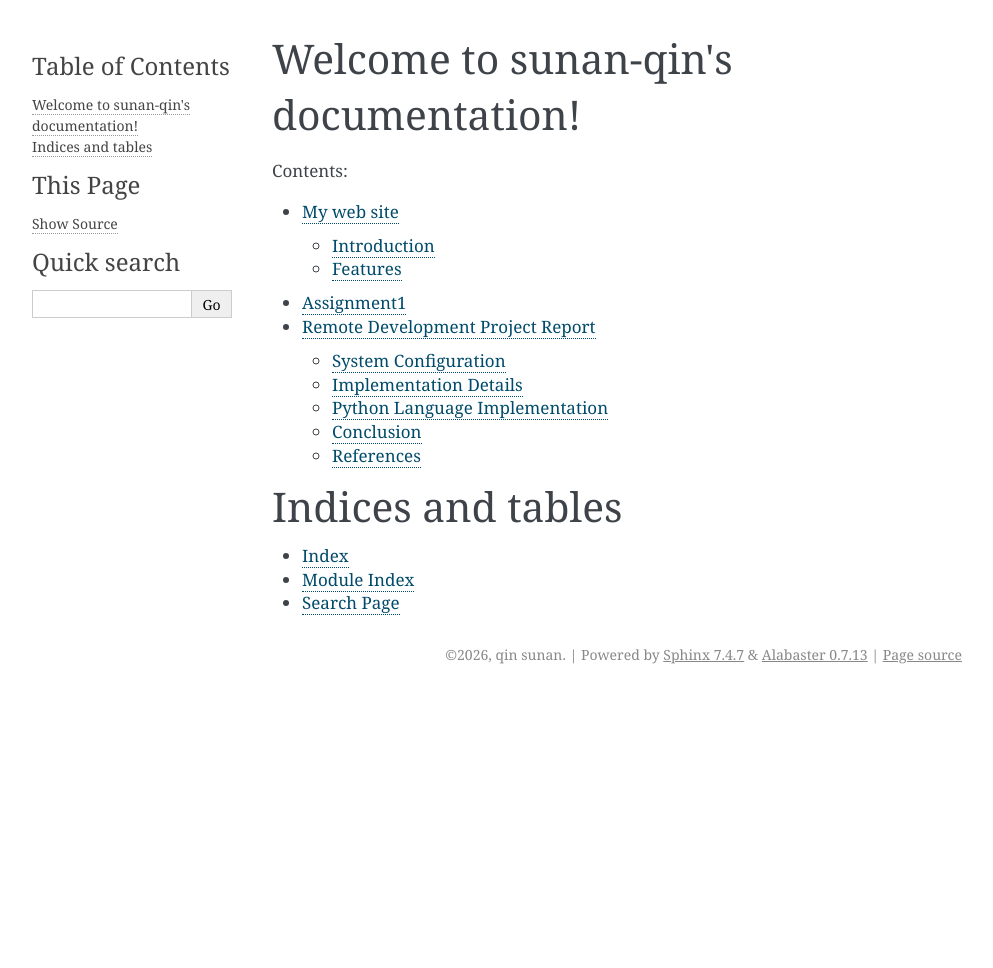
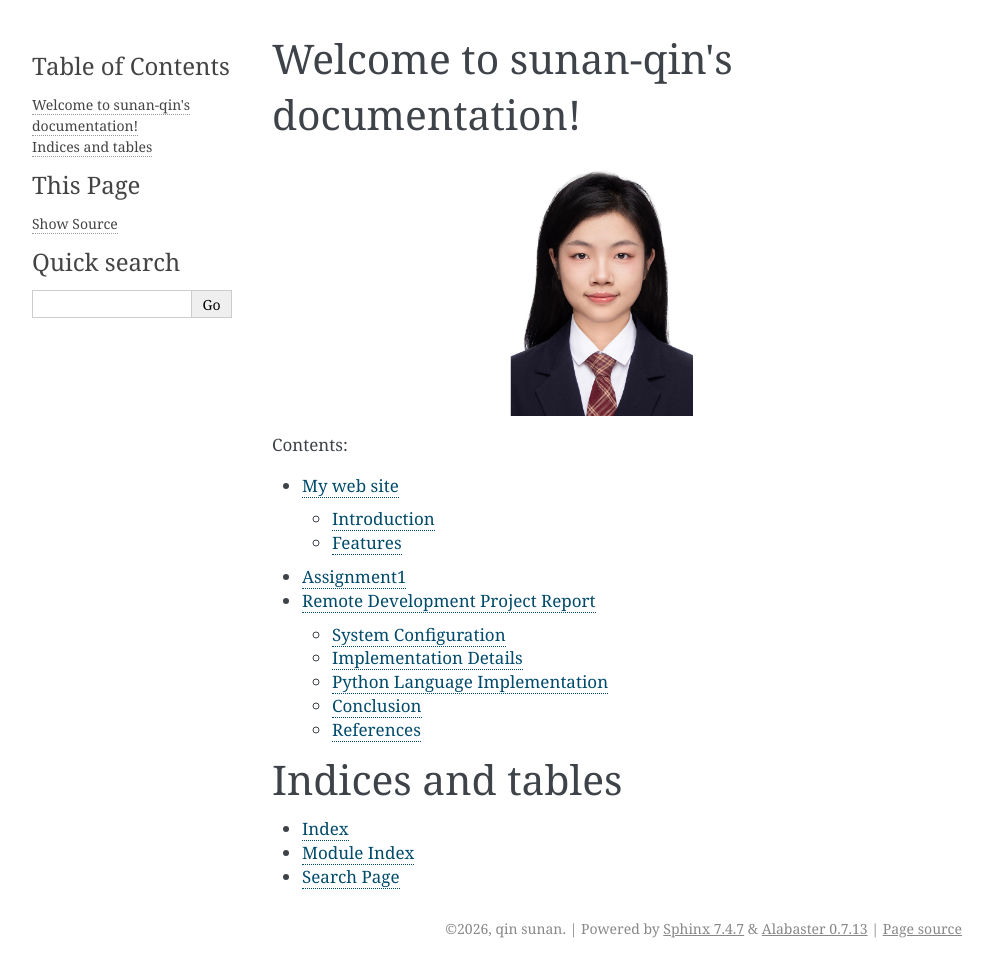
Before and after one commit to sunan-qin/my-web, a Sphinx documentation site: the page built from source/index.rst, in a window 1280 px wide. Shown: the whole page, without its empty margins (148-1141 px from the left). Built offline with Sphinx 7.4.7, drawn with Linux system fonts in a browser that asks for light colours; pages that are not in the unit, such as notebooks, are missing from menus; before the commit the page ends 900 px from its top, so only the background shows below that.

Commit message:
adding a photo

```diff
--- a/source/index.rst
+++ b/source/index.rst
@@ -5,6 +5,13 @@
 
 Welcome to sunan-qin's documentation!
 =====================================
+
+.. image::
+   images/photo.jpg
+   :alt: 我的照片
+   :width: 200px
+   :align: center
+
 .. toctree::
    :maxdepth: 2
    :caption: Contents:
@@ -14,7 +21,6 @@ Welcome to sunan-qin's documentation!
    assignment2.md
    assignment1.md
 
-
 Indices and tables
 ==================
 
```
Also changed, not shown: source/assignment1.md (+1 -0 lines), source/images/photo.jpg (added), 10 other files.
